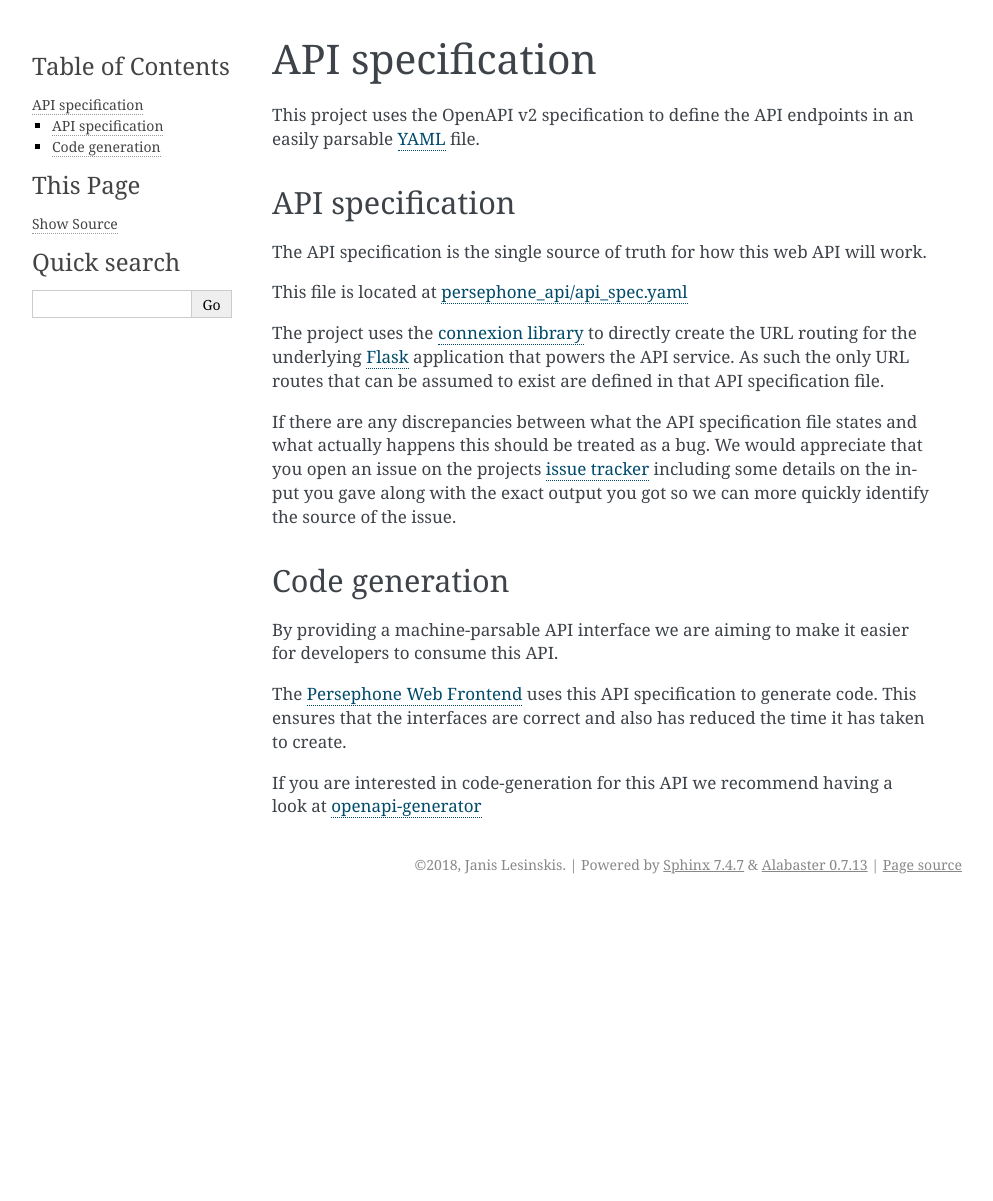
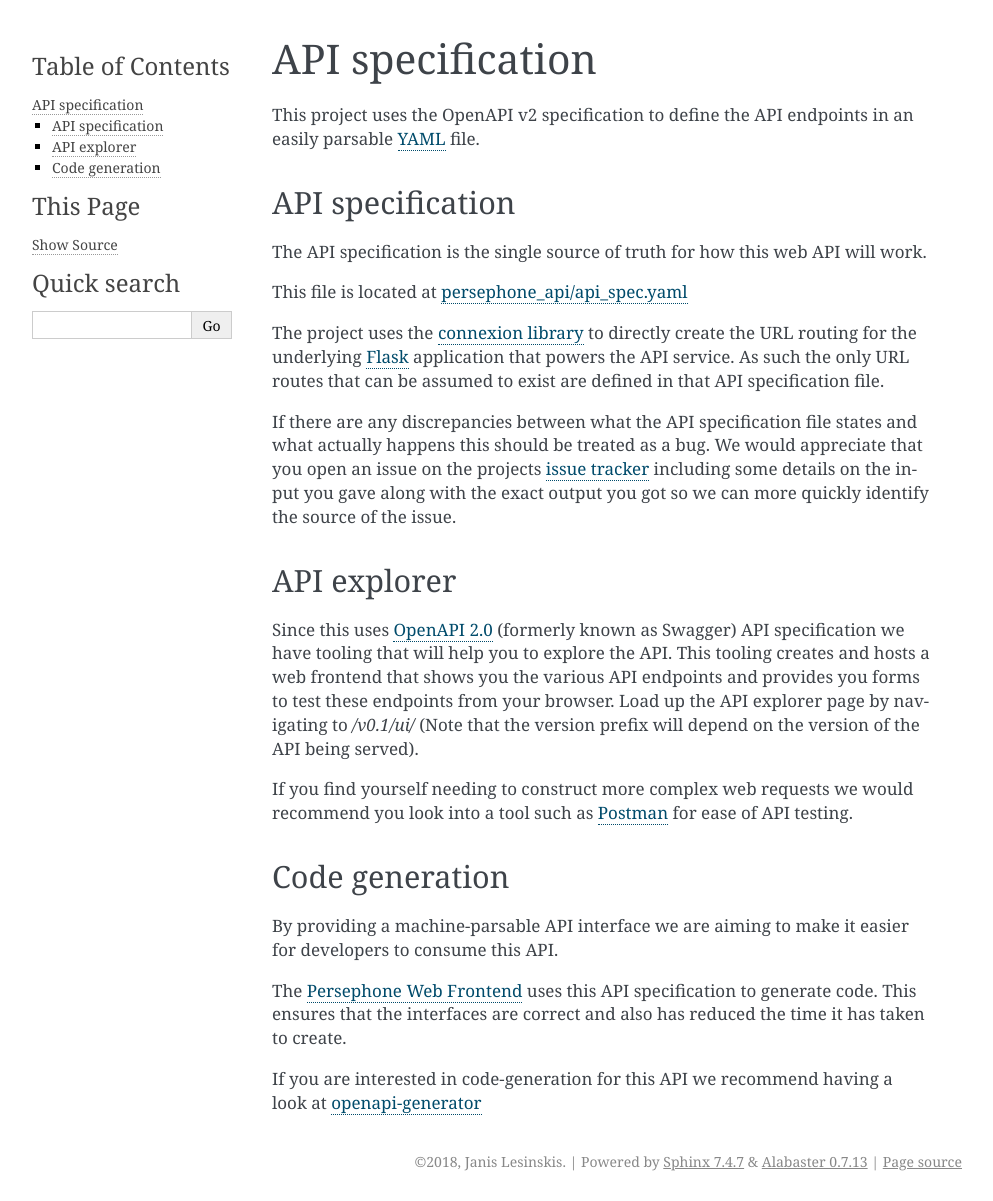
Before and after one commit to persephone-tools/persephone-web-API, a Sphinx documentation site: the page built from docs/APIspecification.rst, in a window 1280 px wide. Shown: the whole page, without its empty margins (148-1141 px from the left). Built offline with Sphinx 7.4.7, drawn with Linux system fonts in a browser that asks for light colours; before the commit the page ends 904 px from its top, so only the background shows below that.

Commit message:
Move note about API explorer to docs

```diff
--- a/docs/APIspecification.rst
+++ b/docs/APIspecification.rst
@@ -14,6 +14,16 @@ As such the only URL routes that can be assumed to exist are defined in that API
 
 If there are any discrepancies between what the API specification file states and what actually happens this should be treated as a bug. We would appreciate that you open an issue on the projects `issue tracker <https://github.com/persephone-tools/persephone-web-API/issues/new>`_ including some details on the input you gave along with the exact output you got so we can more quickly identify the source of the issue.
 
+API explorer
+^^^^^^^^^^^^
+
+Since this uses `OpenAPI 2.0 <https://github.com/OAI/OpenAPI-Specification/blob/master/versions/2.0.md>`_ (formerly known as Swagger) API specification we have tooling that will help you to explore the API.
+This tooling creates and hosts a web frontend that shows you the various API endpoints and provides you forms to test these endpoints from your browser.
+Load up the API explorer page by navigating to `/v0.1/ui/` (Note that the version prefix will depend on the version of the API being served).
+
+If you find yourself needing to construct more complex web requests we would recommend you look into a tool such as `Postman <https://www.getpostman.com/>`_ for ease of API testing.
+
+
 Code generation
 ^^^^^^^^^^^^^^^
 By providing a machine-parsable API interface we are aiming to make it easier for developers to consume this API.
```
Also changed, not shown: README.rst (+0 -9 lines).
